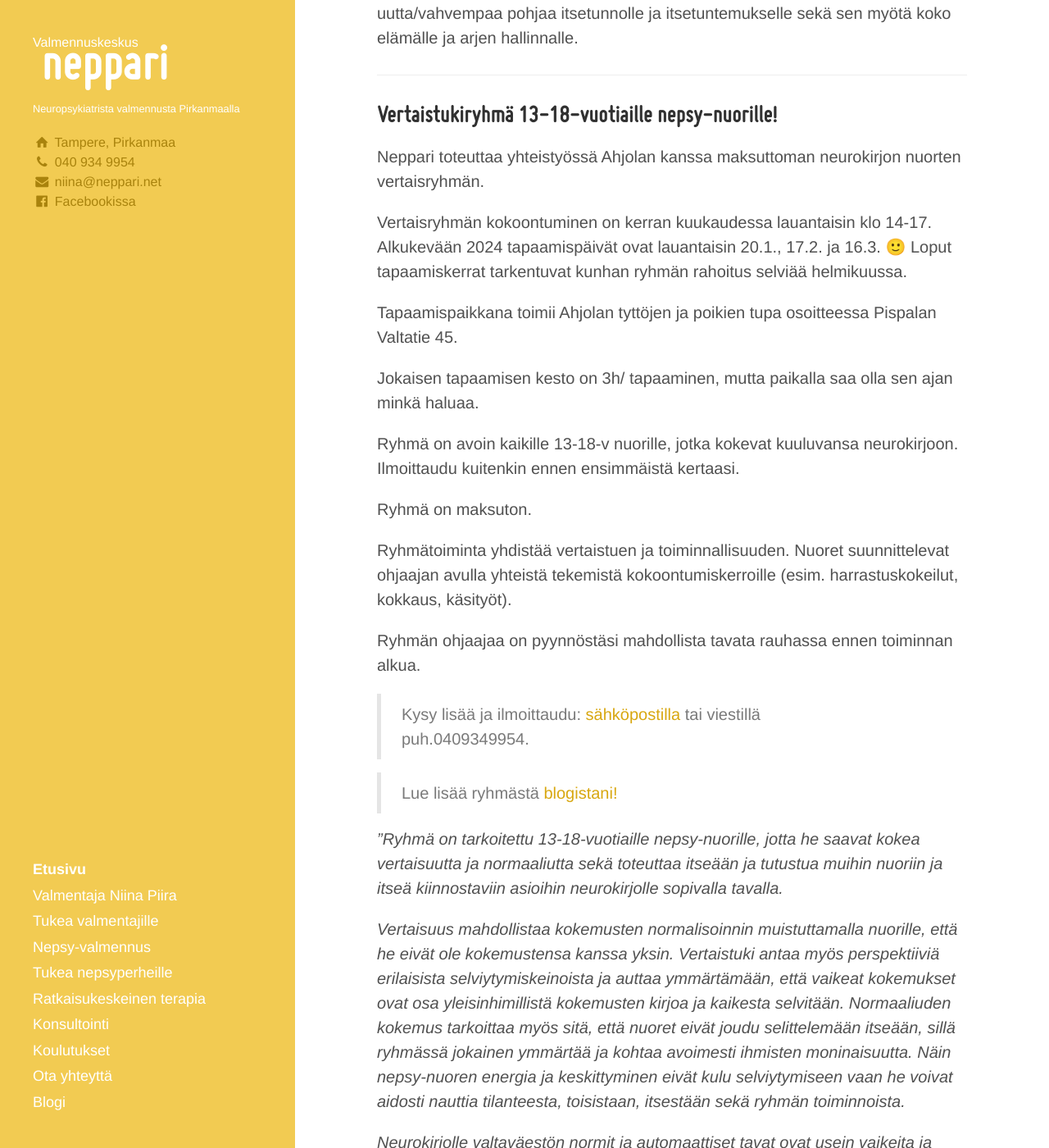
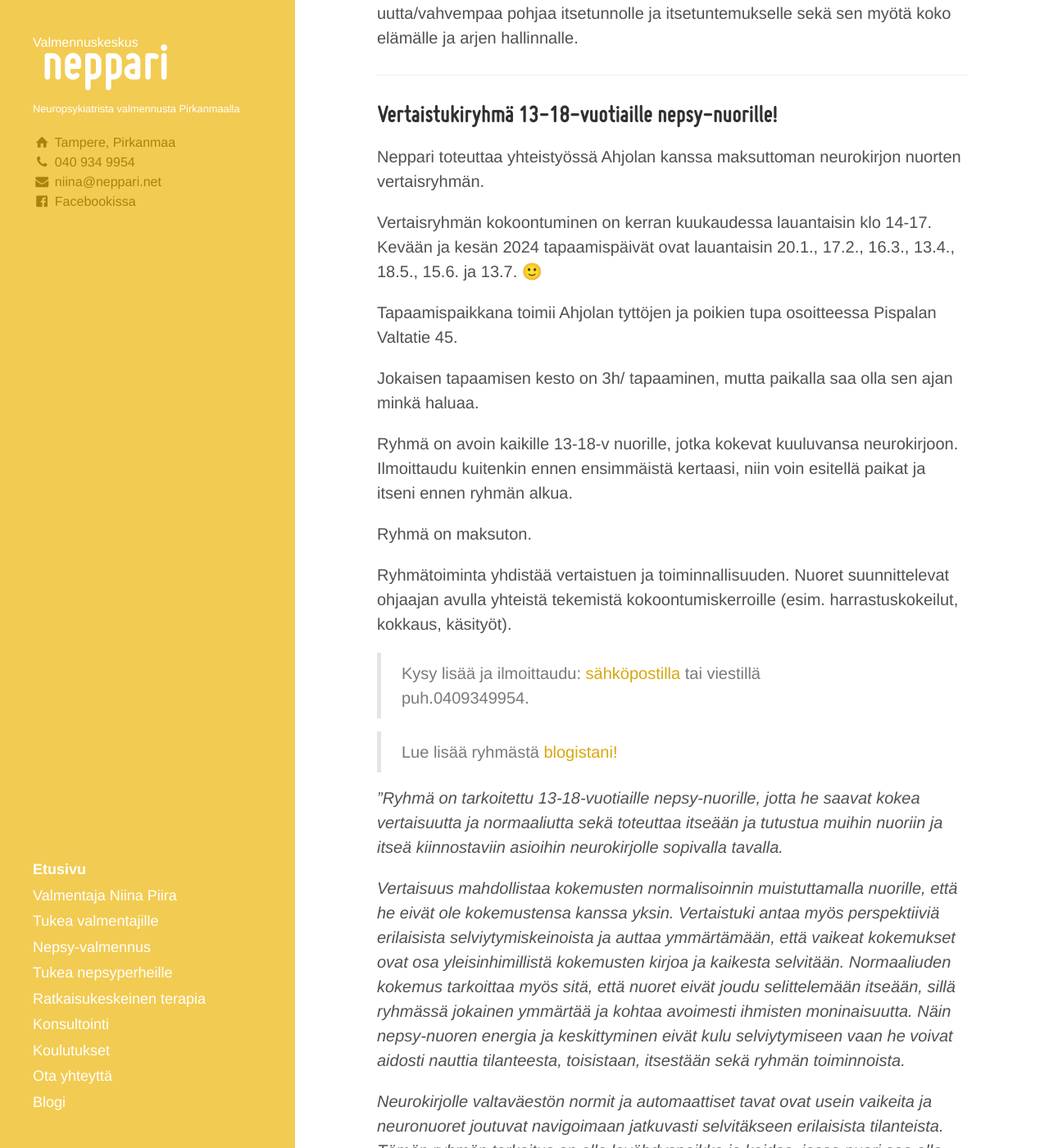
Before and after one commit to niinapiira/neppari.net, a Jekyll site: the page built from index.md, in a window 1280 px wide and 1400 px high, scrolled down 2103 px. Shown: the whole window at 82% size. Built offline with Jekyll 4.4.1, drawn with Linux system fonts in a browser that asks for light colours.

Commit message:
Update index.md

```diff
--- a/index.md
+++ b/index.md
@@ -67,21 +67,18 @@ ___
 Neppari toteuttaa yhteistyössä Ahjolan kanssa maksuttoman neurokirjon nuorten vertaisryhmän.
 
 Vertaisryhmän kokoontuminen on kerran kuukaudessa lauantaisin klo 14-17.
-Alkukevään 2024 tapaamispäivät ovat lauantaisin 20.1., 17.2. ja 16.3. 🙂
-Loput tapaamiskerrat tarkentuvat kunhan ryhmän rahoitus selviää helmikuussa.
+Kevään ja kesän 2024 tapaamispäivät ovat lauantaisin 20.1., 17.2., 16.3., 13.4., 18.5., 15.6. ja 13.7. 🙂
 
 Tapaamispaikkana toimii Ahjolan tyttöjen ja poikien tupa osoitteessa Pispalan Valtatie 45.
 
 Jokaisen tapaamisen kesto on 3h/ tapaaminen, mutta paikalla saa olla sen ajan minkä haluaa.
 
-Ryhmä on avoin kaikille 13-18-v nuorille, jotka kokevat kuuluvansa neurokirjoon. Ilmoittaudu kuitenkin ennen ensimmäistä kertaasi.
+Ryhmä on avoin kaikille 13-18-v nuorille, jotka kokevat kuuluvansa neurokirjoon. Ilmoittaudu kuitenkin ennen ensimmäistä kertaasi, niin voin esitellä paikat ja itseni ennen ryhmän alkua.
 
 Ryhmä on maksuton.
 
 Ryhmätoiminta yhdistää vertaistuen ja toiminnallisuuden.
 Nuoret suunnittelevat ohjaajan avulla yhteistä tekemistä kokoontumiskerroille (esim. harrastuskokeilut, kokkaus, käsityöt).
-
-Ryhmän ohjaajaa on pyynnöstäsi mahdollista tavata rauhassa ennen toiminnan alkua.
 
 > Kysy lisää ja ilmoittaudu: [sähköpostilla](/ota-yhteytta) tai viestillä puh.0409349954.
 
```
